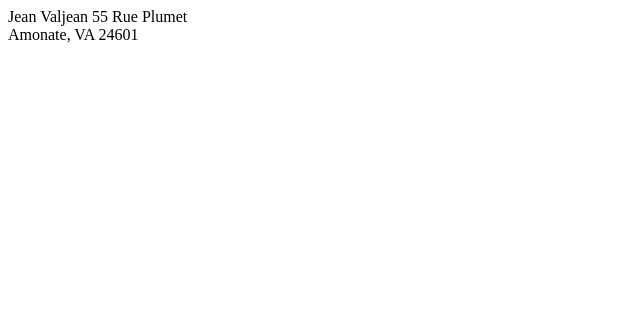
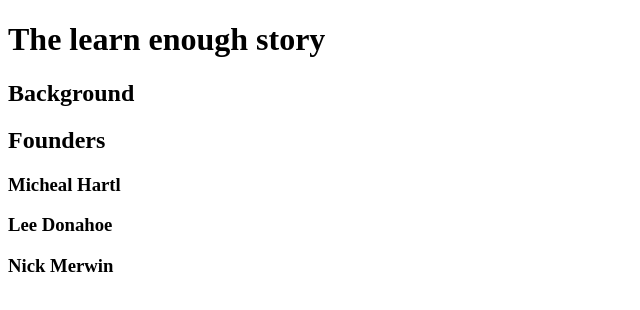
Before and after one commit to Balikis18/Sample_website, a plain HTML site: page index.html in a window 1280 px wide. Shown: the whole page, without its empty margins (0-640 px from the left). Drawn offline with Linux system fonts and the light colour scheme.

Commit message:
add text

```diff
--- a/index.html
+++ b/index.html
@@ -1,12 +1,15 @@
 <!DOCTYPE html>
 <html>
   <head>
-    <title>Who am I?</title>
+    <title>Learn enough to be dangerous</title>
     <meta charset="utf-8">
   </head>
   <body>
-    Jean Valjean
-    55 Rue Plumet<br>
-    Amonate, VA 24601<br>
+    <h1> The learn enough story </h1>
+	    <h2> Background </h2>
+	    <h2> Founders </h2>
+	    <h3> Micheal Hartl </h3>
+	    <h3> Lee Donahoe </h3>
+	    <h3> Nick Merwin </h3>
   </body>
 </html>
```
